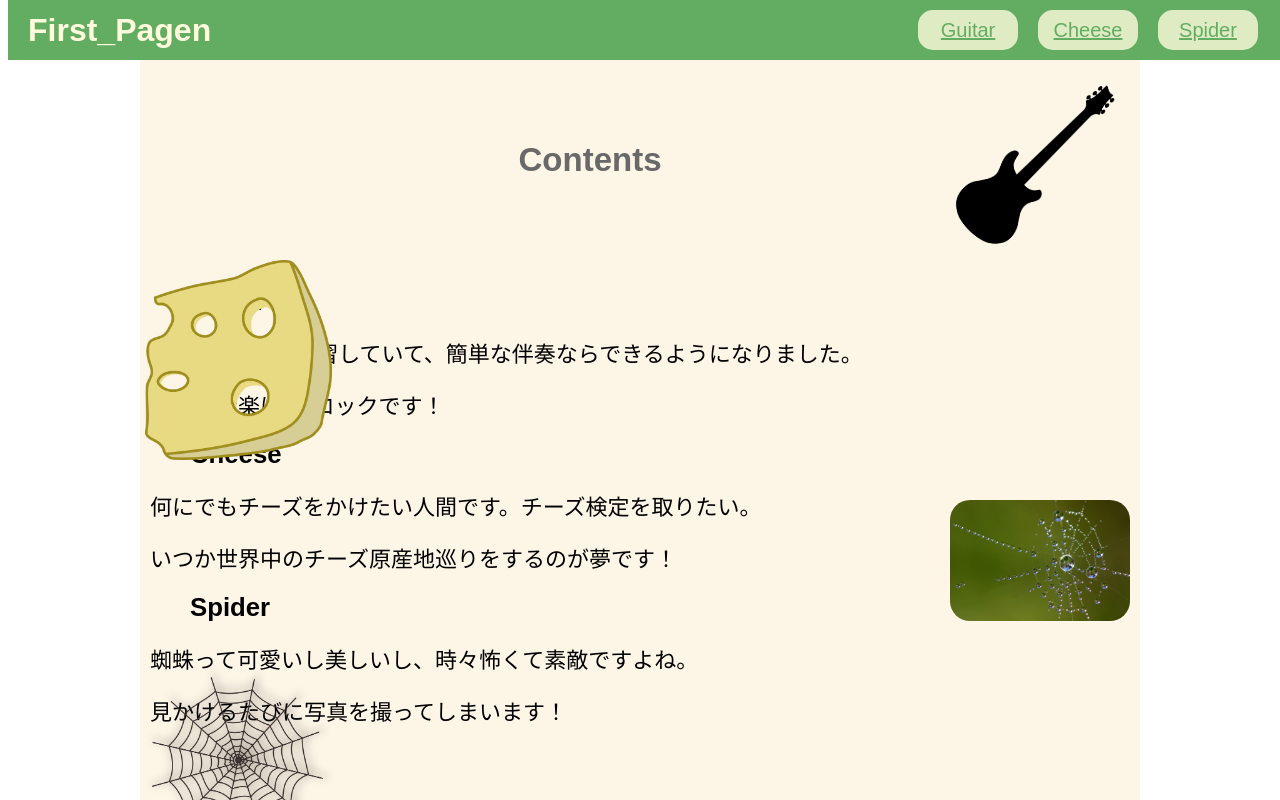
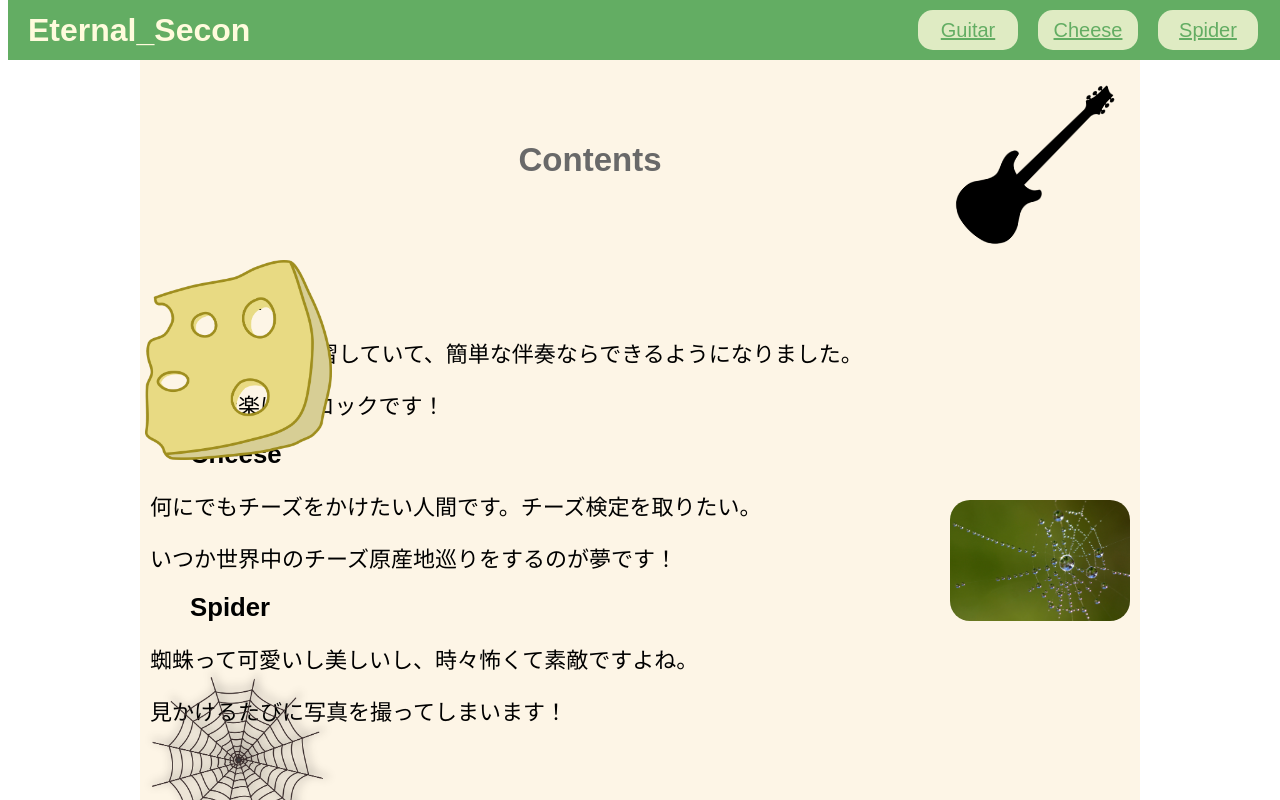
Before and after one commit to suofamp/Eternal-Second, a plain HTML site: page index.html in a window 1280 px wide. Shown: the top 800 px of the page. Drawn offline with Linux system fonts and the light colour scheme.

Commit message:
Update index.html

```diff
--- a/index.html
+++ b/index.html
@@ -9,7 +9,7 @@
   </head>
   <body>
     <header>
-      <h1>First_Pagen</h1>
+      <h1>Eternal_Secon</h1>
       <div class="head-c">
         <a href="#guitar">Guitar</a>
         <a href="#">Cheese</a>
```
